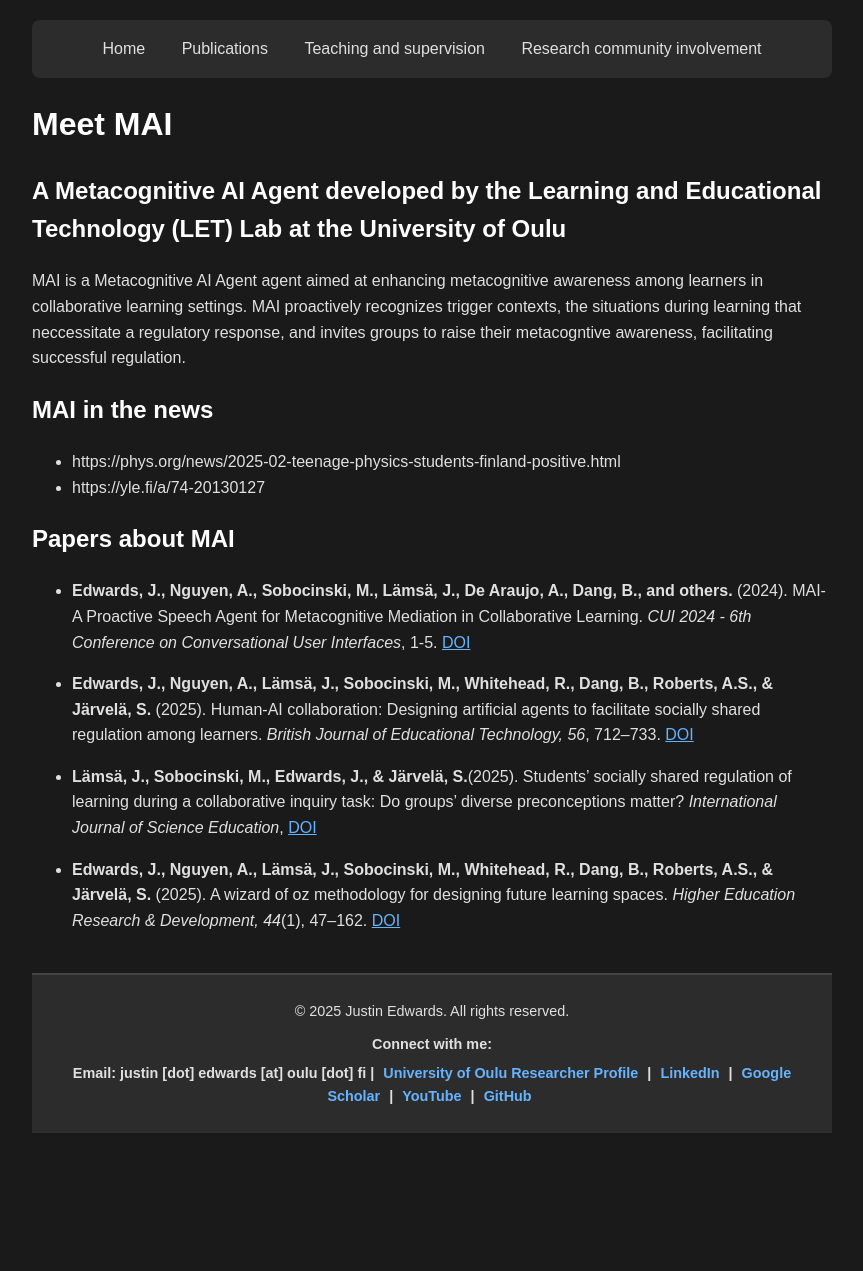
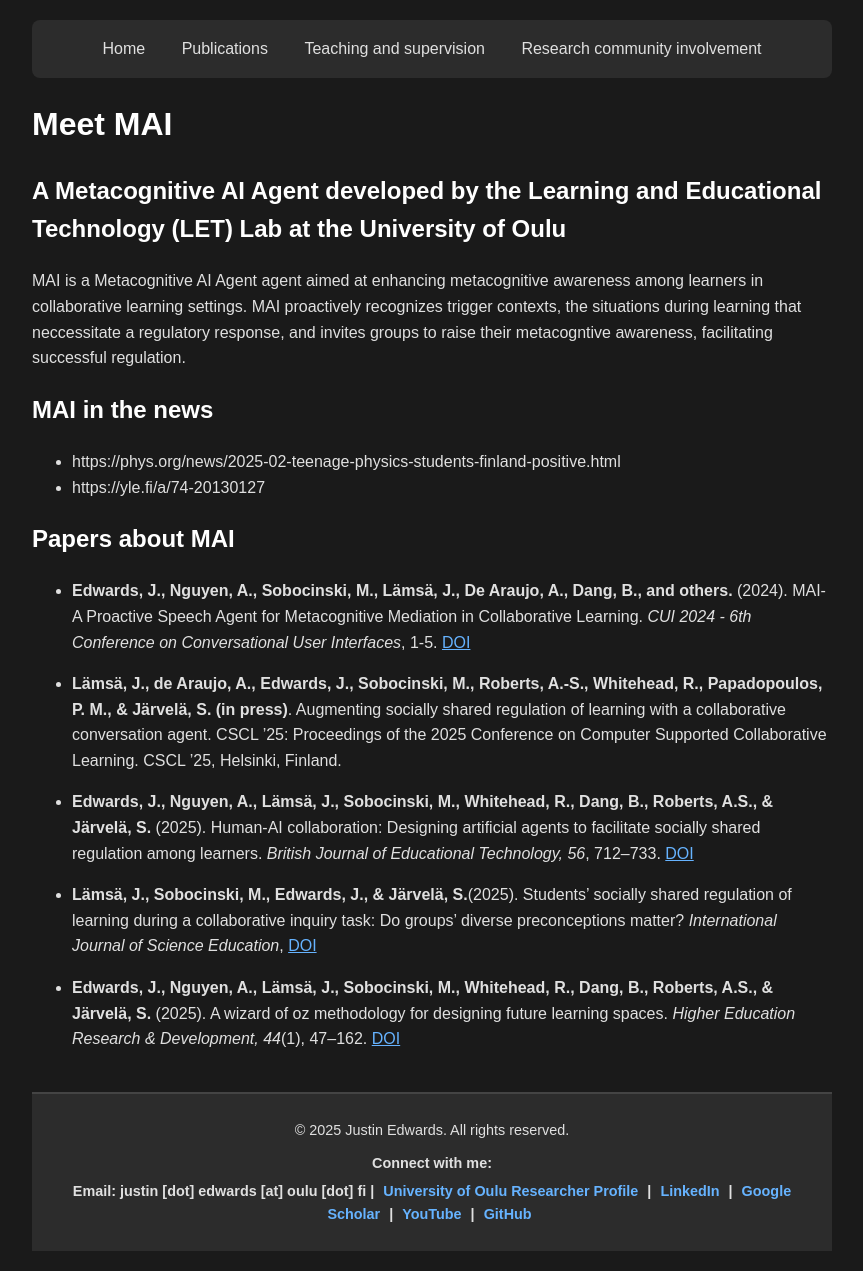
Before and after one commit to justinHCI/justinHCI.github.io, a Jekyll site: the page built from MAI.md, in a window 1280 px wide. Shown: the whole page, without its empty margins (208-1071 px from the left). Built offline with Jekyll 4.4.1, drawn with Linux system fonts in a browser that asks for light colours; before the commit the page ends 1153 px from its top, so only the background shows below that.

Commit message:
Update MAI.md

```diff
--- a/MAI.md
+++ b/MAI.md
@@ -16,6 +16,8 @@ MAI is a Metacognitive AI Agent agent aimed at enhancing metacognitive awareness
 
 - **Edwards, J., Nguyen, A., Sobocinski, M., Lämsä, J., De Araujo, A., Dang, B., and others.** (2024). MAI-A Proactive Speech Agent for Metacognitive Mediation in Collaborative Learning. *CUI 2024 - 6th Conference on Conversational User Interfaces*, 1-5. [DOI](https://doi.org/10.1145/3640794.3665585)
 
+- **Lämsä, J., de Araujo, A., Edwards, J., Sobocinski, M., Roberts, A.-S., Whitehead, R., Papadopoulos, P. M., & Järvelä, S. (in press)**. Augmenting socially shared regulation of learning with a collaborative conversation agent. CSCL ’25: Proceedings of the 2025 Conference on Computer Supported Collaborative Learning. CSCL ’25, Helsinki, Finland.
+
 - **Edwards, J., Nguyen, A., Lämsä, J., Sobocinski, M., Whitehead, R., Dang, B., Roberts, A.S., & Järvelä, S.** (2025). Human-AI collaboration: Designing artificial agents to facilitate socially shared regulation among learners. *British Journal of Educational Technology, 56*, 712–733. [DOI](https://doi.org/10.1111/bjet.13534)
 
 - **Lämsä, J., Sobocinski, M., Edwards, J., & Järvelä, S.**(2025). Students’ socially shared regulation of learning during a collaborative inquiry task: Do groups’ diverse preconceptions matter? *International Journal of Science Education*, [DOI](https://doi.org/10.1080/09500693.2025.2504642)
```
